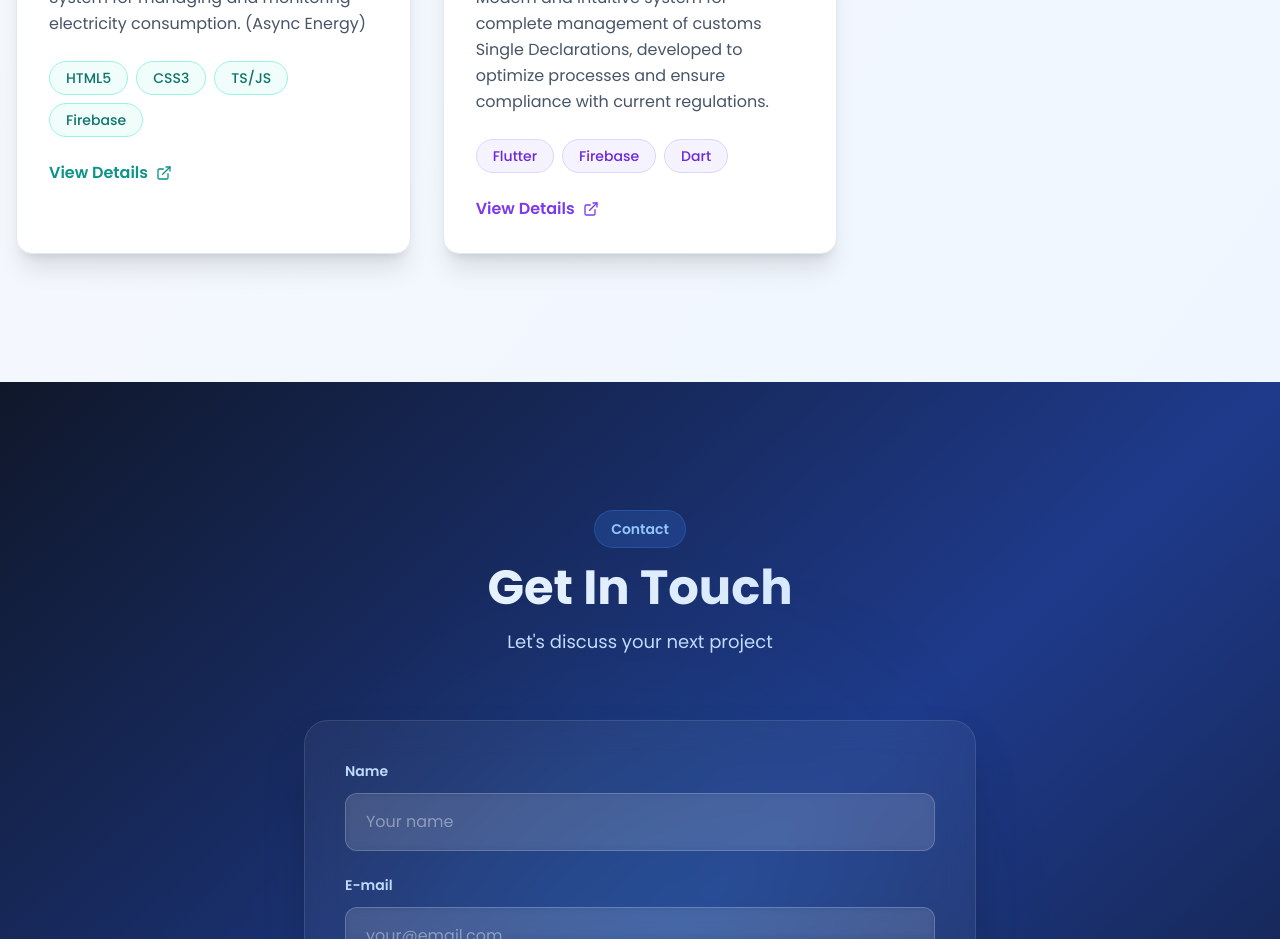
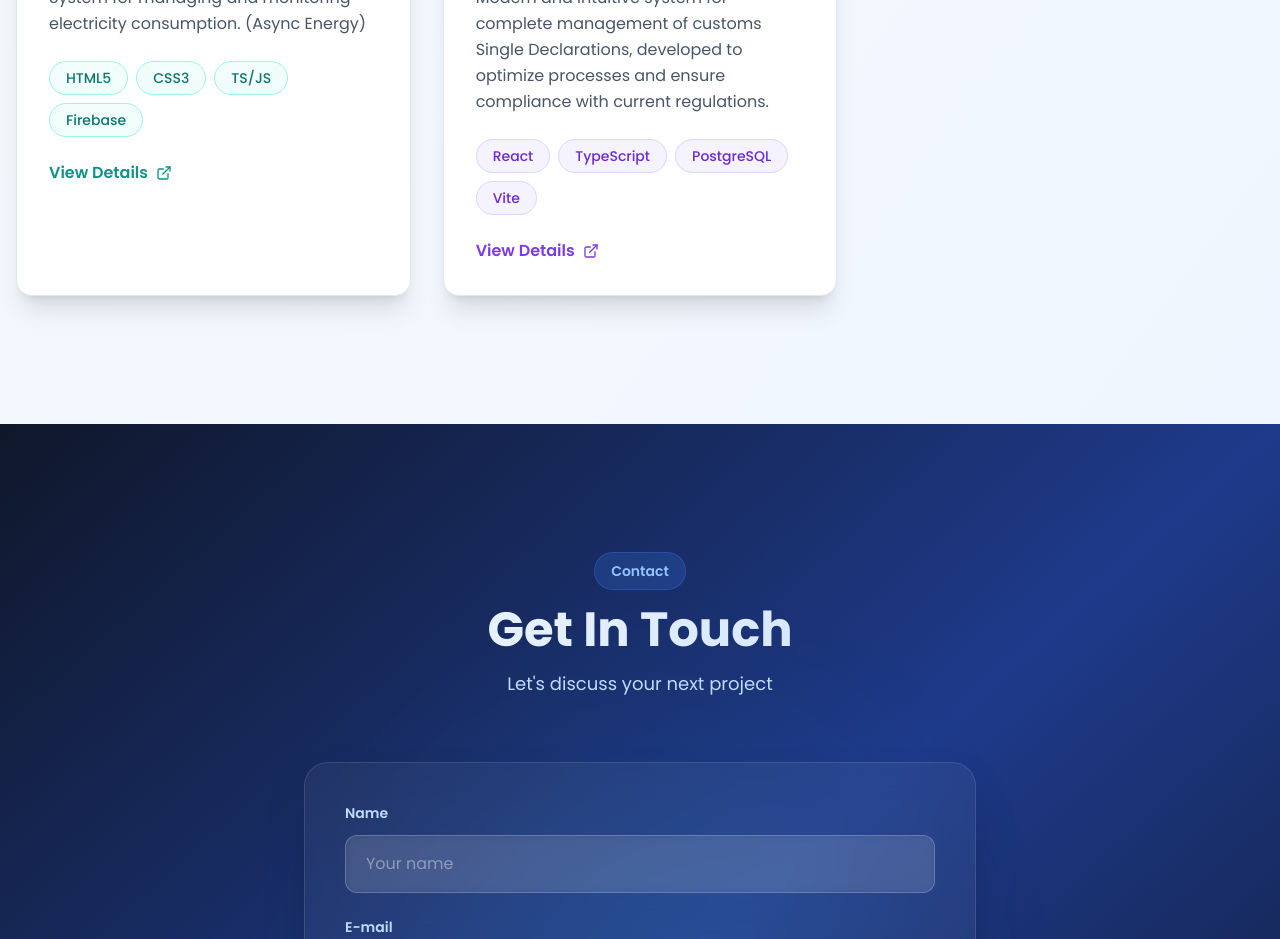
Before and after one commit to marianoj8/marianoj8-me, a React (Vite) app: page / in a window 1280 px wide. Shown: the part 3380-4319 px from the top of the page. Built offline with nearby package versions, Linux system fonts and the light colour scheme.

Commit message:
Updated App.tsx

```diff
--- a/src/App.tsx
+++ b/src/App.tsx
@@ -433,13 +433,16 @@ function App() {
                 </p>
                 <div className="flex flex-wrap gap-2 mb-6">
                   <span className="px-4 py-1.5 bg-violet-50 text-violet-700 rounded-full text-sm font-medium border border-violet-200">
-                    Flutter
+                    React
                   </span>
                   <span className="px-4 py-1.5 bg-violet-50 text-violet-700 rounded-full text-sm font-medium border border-violet-200">
-                    Firebase
+                    TypeScript
                   </span>
                   <span className="px-4 py-1.5 bg-violet-50 text-violet-700 rounded-full text-sm font-medium border border-violet-200">
-                    Dart
+                    PostgreSQL
+                  </span>
+                  <span className="px-4 py-1.5 bg-violet-50 text-violet-700 rounded-full text-sm font-medium border border-violet-200">
+                    Vite
                   </span>
                 </div>
                 <a
```
